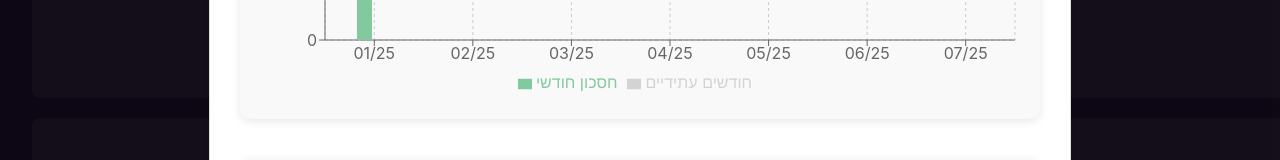
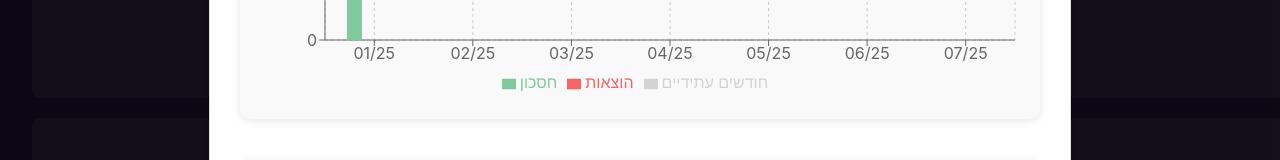
Before and after one commit to Orgamliel7/expense-tracking-web-app, a React (Vite) app in the folder expense-tracker/: page / in a window 1280 px wide. Both pictures are taken after a click on the button "אנליזות". Shown: the part 1630-1790 px from the top of the page. Built offline with nearby package versions, Linux system fonts and the light colour scheme; no server answers; the database is empty.

Commit message:
new 'expense' column to analytics screen

```diff
--- a/expense-tracker/src/components/Analytics/Analytics.tsx
+++ b/expense-tracker/src/components/Analytics/Analytics.tsx
@@ -117,7 +117,8 @@ const Analytics: React.FC<AnalyticsProps> = ({ expenses, balances, onClose }) =>
     return Object.values(calculateMonthlyData)
       .map(data => ({
         month: data.month.replace(/(\d{2})\/(\d{4})/, '$1/' + data.month.slice(-2)),
-        saved: data.saved
+        saved: data.saved,
+        totalSpent: data.totalSpent
       }))
       .sort((a, b) => {
         const [aMonth, aYear] = a.month.split('/');
@@ -158,7 +159,14 @@ const Analytics: React.FC<AnalyticsProps> = ({ expenses, balances, onClose }) =>
               <Bar
                 dataKey="saved"
                 fill="#82ca9d"
-                name="חסכון חודשי"
+                name="חסכון"
+                barSize={15}
+                radius={[10, 10, 0, 0]}
+              />
+              <Bar
+                dataKey="totalSpent"
+                fill="#f56565"
+                name="הוצאות"
                 barSize={15}
                 radius={[10, 10, 0, 0]}
               />
```
Also changed, not shown: 5 other files (tests, documents, lock files or other folders).
